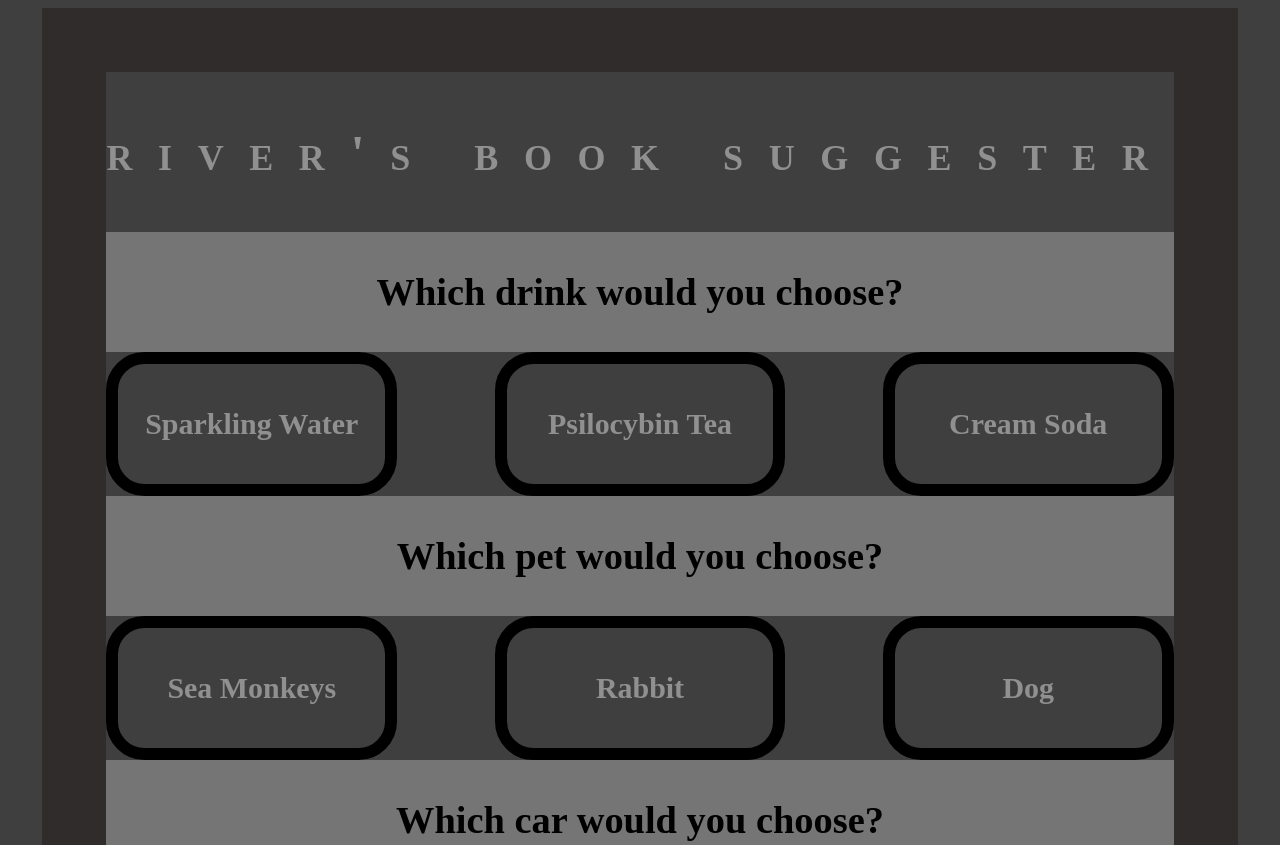
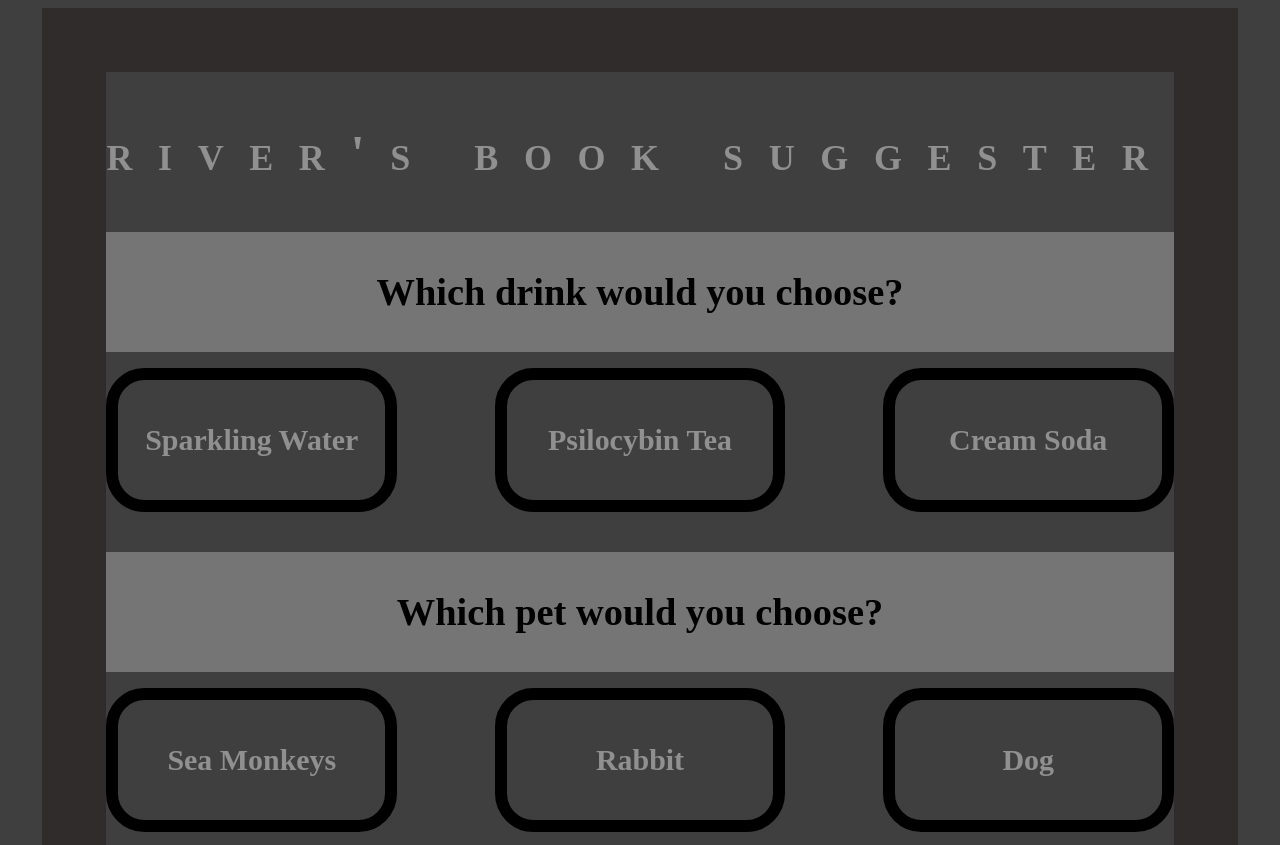
Before and after one commit to RiverCarley/quiz, a plain HTML site: page index.html in a window 1280 px wide. Shown: the top 845 px of the page. Drawn offline with Linux system fonts and the light colour scheme.

Commit message:
Update styles.css

```diff
--- a/styles.css
+++ b/styles.css
@@ -70,6 +70,8 @@ h4 {
     display: flex;
     align-items: center;
     justify-content: center;
+    margin-top: 2vh;
+    margin-bottom: 5vh;
 }
 
 .answer-block a {
```
